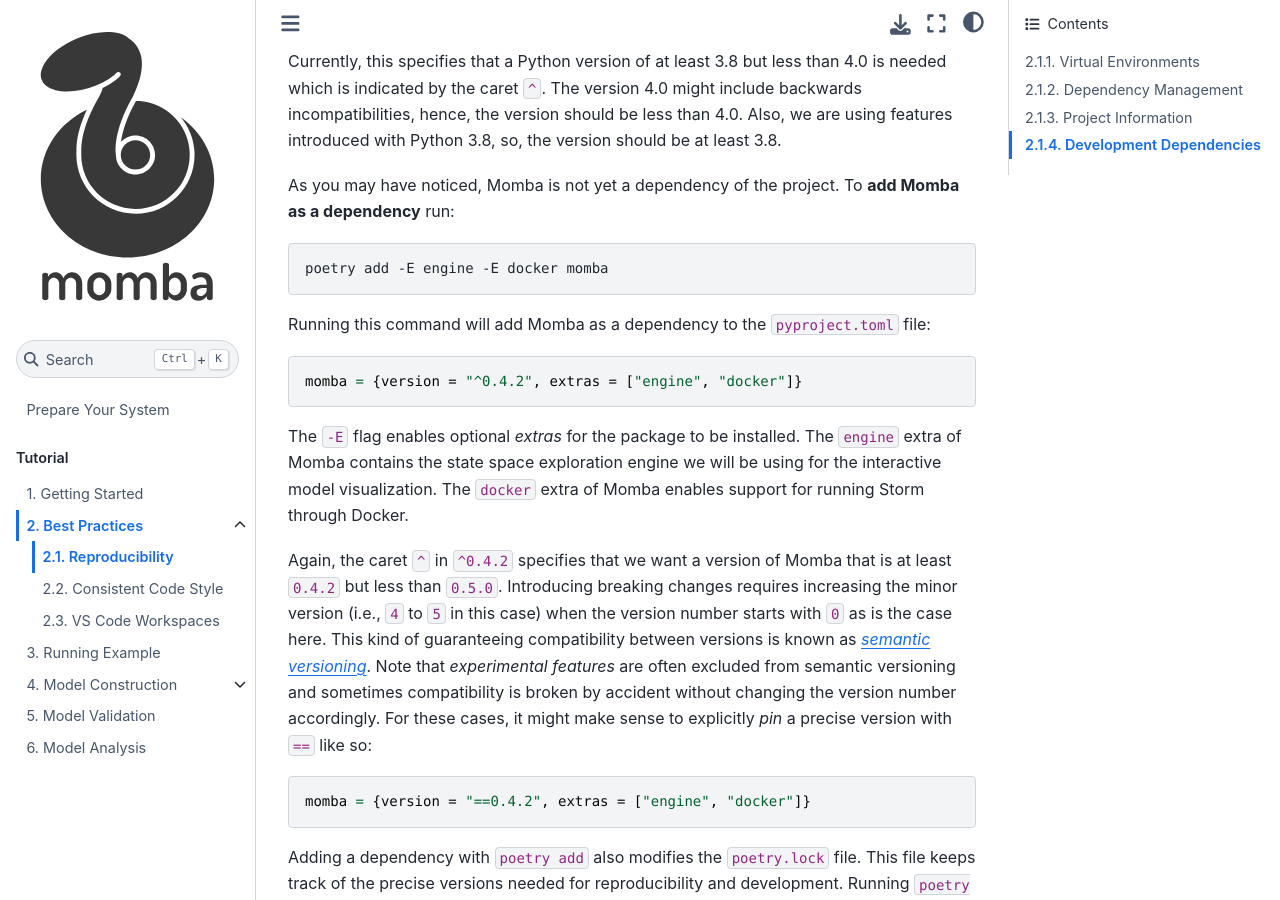
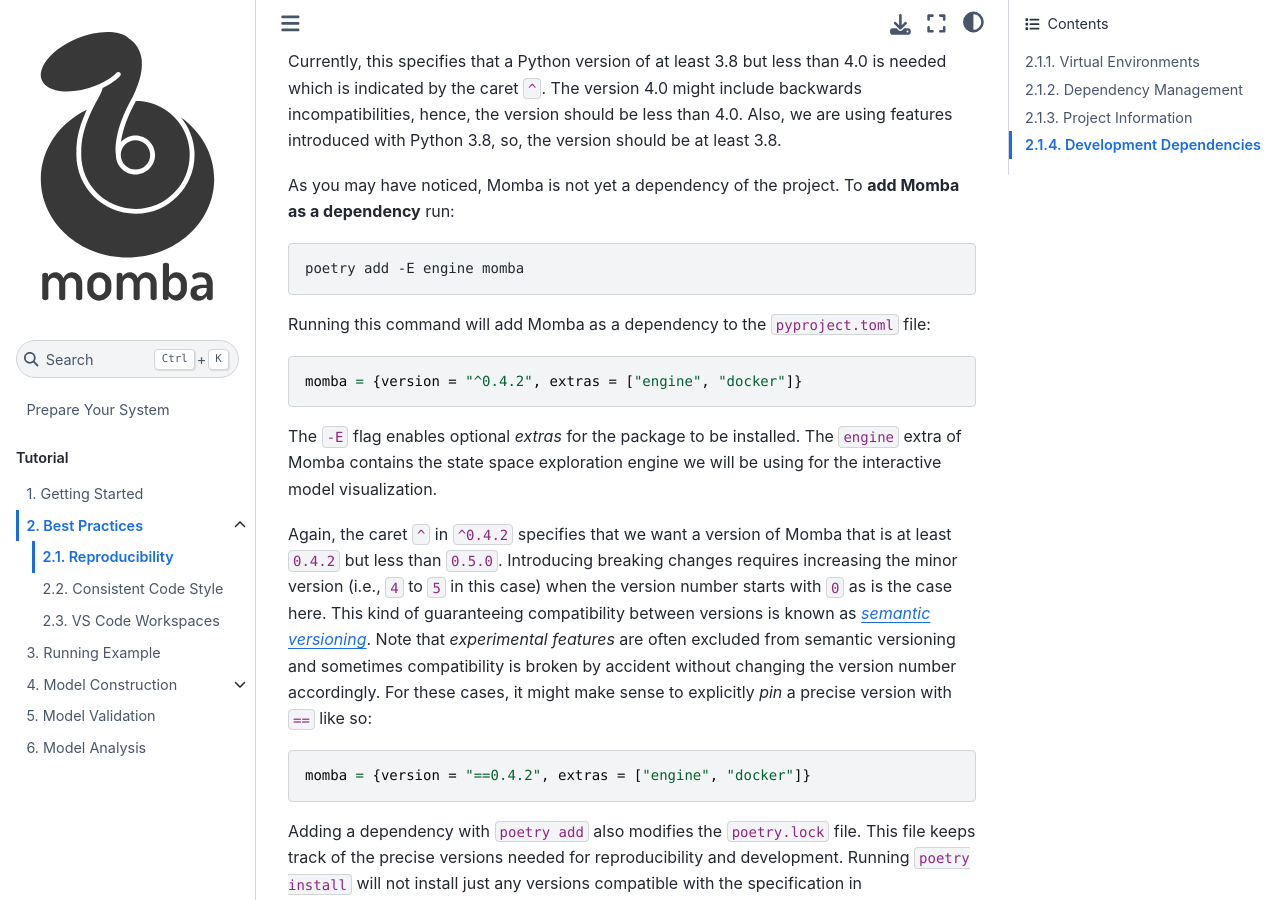
Before and after one commit to udsdepend/fm21-momba-tutorial, a Jupyter Book: the page built from book/tutorial/reproducibility.md, in a window 1280 px wide and 900 px high, scrolled down 1485 px. Built offline with Jupyter Book 1.0.4 settings and Sphinx 7.4.7 and the Sphinx Book theme 1.1.4, drawn with Linux system fonts in a browser that asks for light colours.

Commit message:
work in progress

````diff
--- a/book/tutorial/reproducibility.md
+++ b/book/tutorial/reproducibility.md
@@ -56,7 +56,7 @@
 As you may have noticed, Momba is not yet a dependency of the project.
 To **add Momba as a dependency** run:
 ```bash
-poetry add -E engine -E docker momba
+poetry add -E engine momba
 ```
 
 Running this command will add Momba as a dependency to the `pyproject.toml` file:
@@ -66,7 +66,6 @@
 
 The `-E` flag enables optional *extras* for the package to be installed.
 The `engine` extra of Momba contains the state space exploration engine we will be using for the interactive model visualization.
-The `docker` extra of Momba enables support for running Storm through Docker.
 
 Again, the caret `^` in `^0.4.2` specifies that we want a version of Momba that is at least `0.4.2` but less than `0.5.0`.
 Introducing breaking changes requires increasing the minor version (i.e., `4` to `5` in this case) when the version number starts with `0` as is the case here.
````
